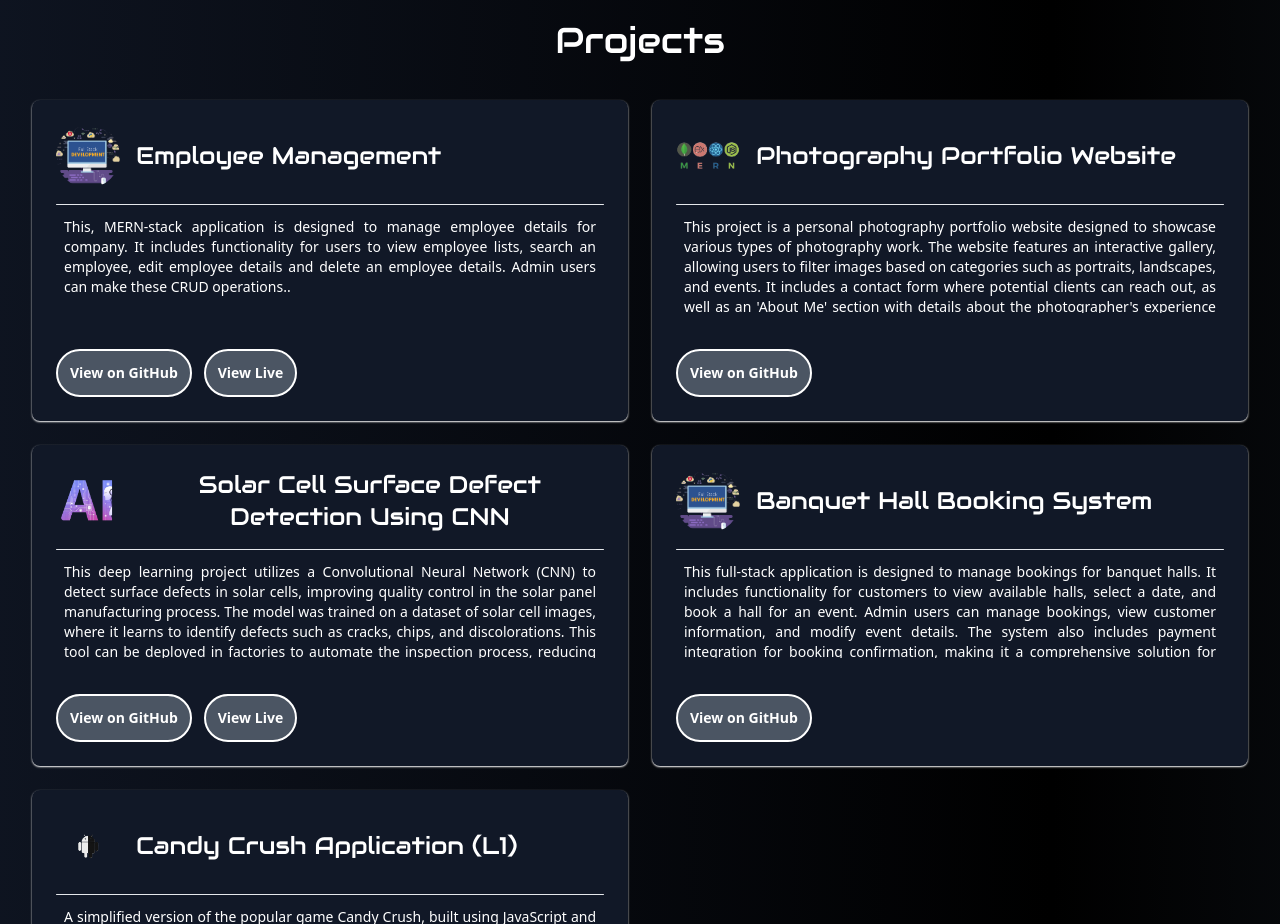
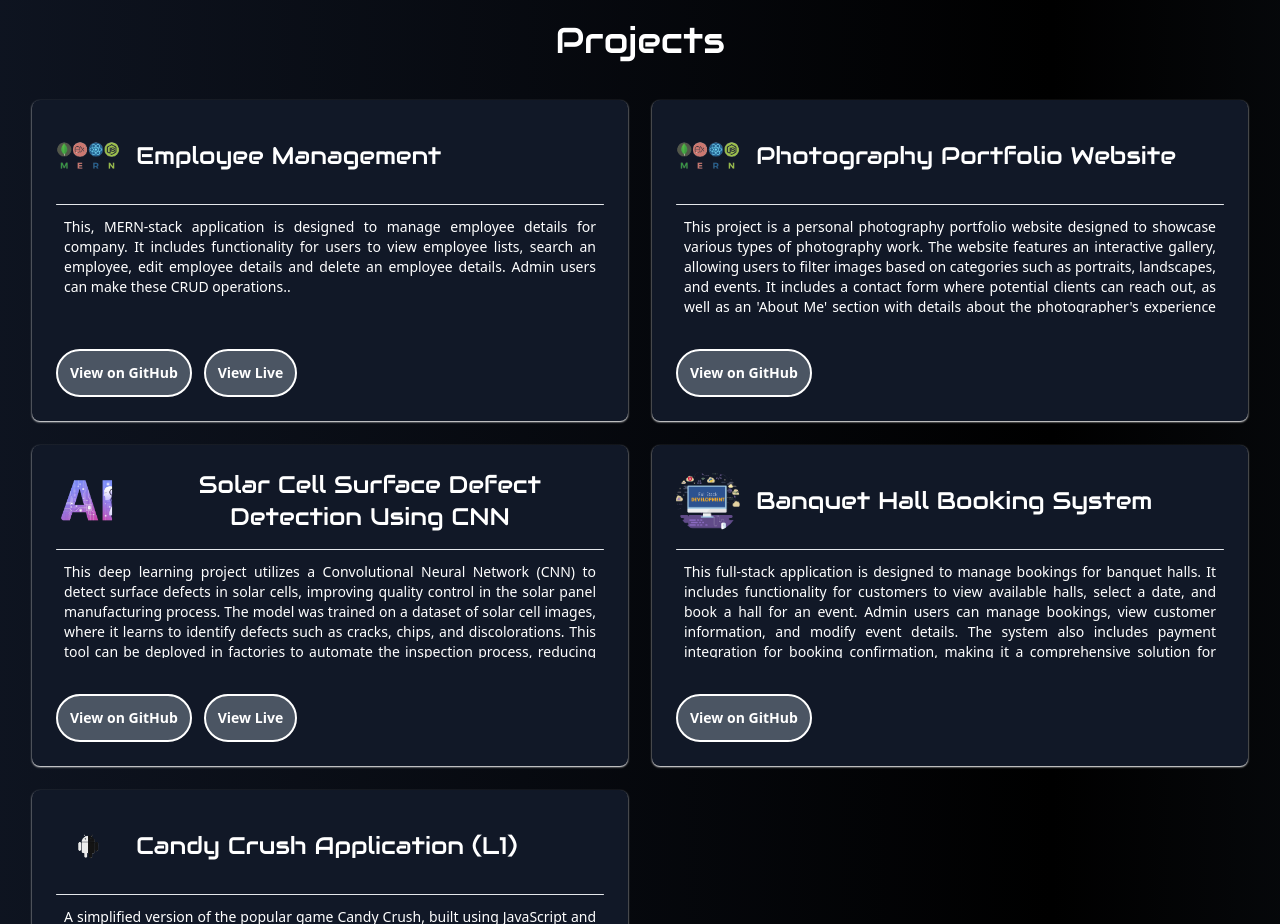
Before and after one commit to Ujwal-GV/UGPortfolio, a React (Vite) app: page / in a window 1280 px wide. Shown: the part 1700-2624 px from the top of the page. Built offline with nearby package versions, Linux system fonts and the light colour scheme; a web font is replaced by a local one.

Commit message:
Image changed

```diff
--- a/src/components/Projects.jsx
+++ b/src/components/Projects.jsx
@@ -6,7 +6,7 @@ export default function Projects() {
       name: "Employee Management",
       description: "This, MERN-stack application is designed to manage employee details for company. It includes functionality for users to view employee lists, search an employee, edit employee details and delete an employee details. Admin users can make these CRUD operations..",
       github: "https://github.com/Ujwal-GV/EmployeeDetailsFrontend",
-      image: "/FULLSTACK.png",
+      image: "/MERN.png",
       link: "https://employee-details-one.vercel.app/"
     },
     {
```
